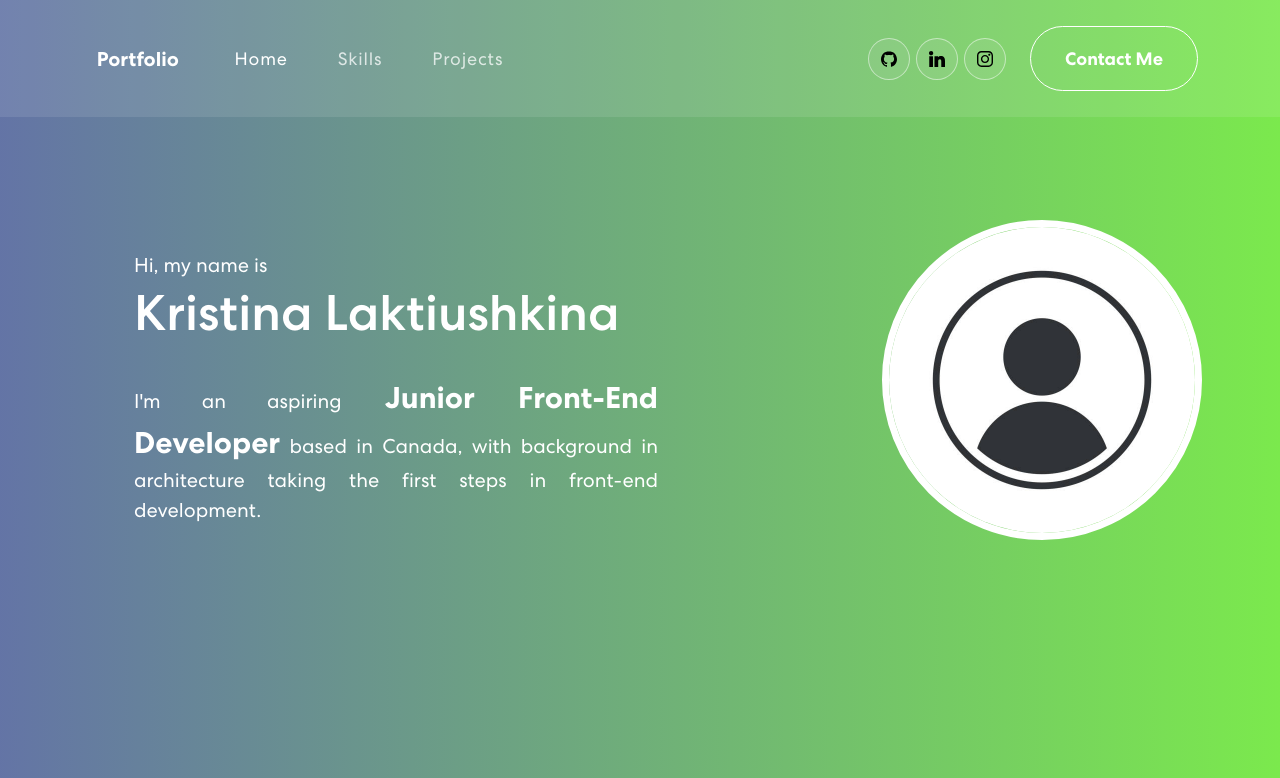
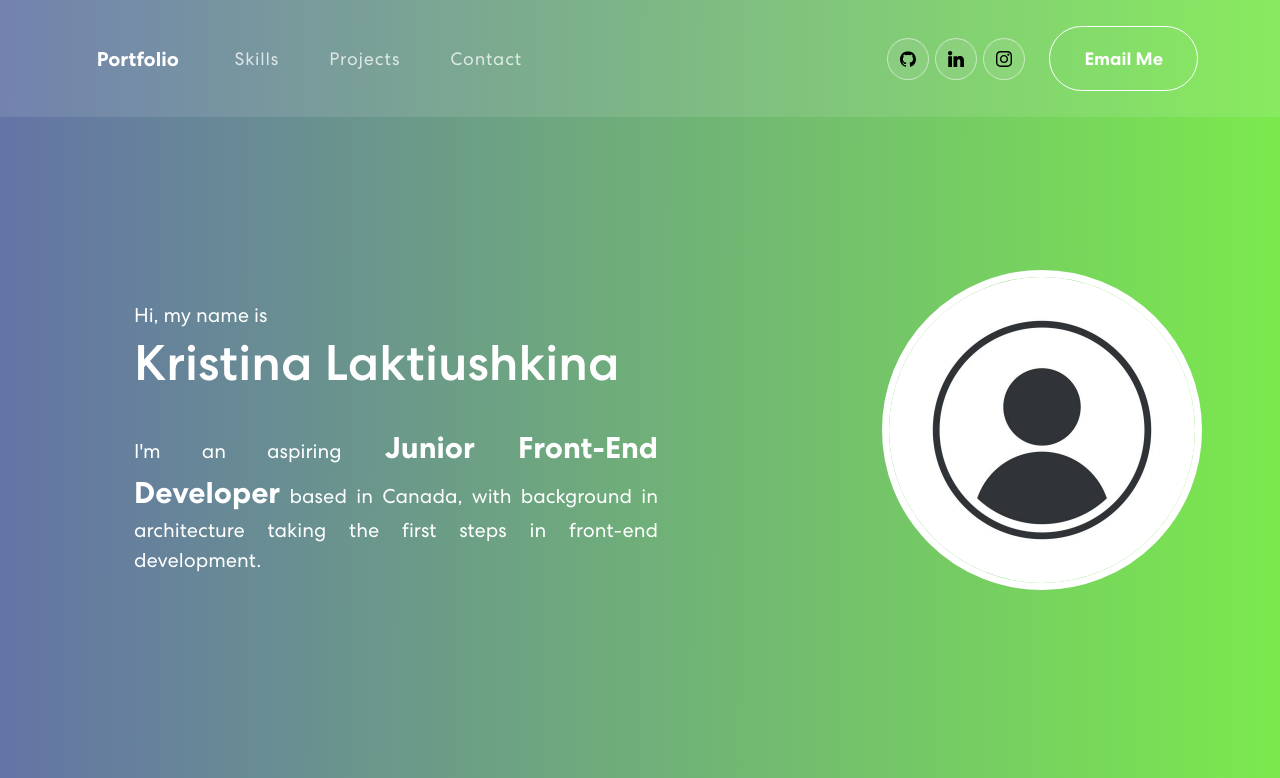
Before and after one commit to crsbka/portfolio, a React (Create React App) app: page / in a window 1280 px wide. Shown: the top 778 px of the page. Built offline with nearby package versions, Linux system fonts and the light colour scheme.

Commit message:
Change style, anchor tags

```diff
--- a/package.json
+++ b/package.json
@@ -6,6 +6,7 @@
     "@testing-library/jest-dom": "^5.16.5",
     "@testing-library/react": "^13.4.0",
     "@testing-library/user-event": "^13.5.0",
+    "antd": "^4.23.2",
     "bootstrap": "^5.2.1",
     "react": "^18.2.0",
     "react-bootstrap": "^2.5.0",
--- a/src/App.css
+++ b/src/App.css
@@ -226,7 +226,7 @@ nav.navbar .navbar-toggler[aria-expanded="true"] .navbar-toggler-icon {
 /************ Banner ************/
 
 .banner{
-  margin: 150px 50px 0 100px;
+  margin: 200px 50px 0 100px;
   font-weight: 400;
   color: #fff;
   padding: 70px 34px;
@@ -488,12 +488,8 @@ nav.navbar .navbar-toggler[aria-expanded="true"] .navbar-toggler-icon {
 .footer{
   background: rgba(23, 26, 23, 0.93);
   text-align: center;
-  padding: 25px 50px;
+  padding: 12px 0 1px;
 }
-.footer h6{
-margin-bottom: 10px;
-}
-
 
 
 
--- a/src/components/Banner.js
+++ b/src/components/Banner.js
@@ -7,7 +7,7 @@ import avatar from '../assets/img/user-icon.jpg'
 export default function Banner() {
 
     return (
-        <Container className="banner">
+        <Container id="home" className="banner">
             <Row>
                 <Col className="banner-text">
                     <p>Hi, my name is </p>
--- a/src/components/Contact.js
+++ b/src/components/Contact.js
@@ -7,7 +7,7 @@ import navIcon1 from "../assets/img/instagram-logo.svg";
 export default function Contact() {
 
     return (
-        <div className="contact">
+        <div id="contact" className="contact">
             <div className="contact-button">
                 <button onClick={() => window.location = 'mailto:crsbka@bk.ru'}>Let`s get in touch!</button>
             </div>
--- a/src/components/Footer.js
+++ b/src/components/Footer.js
@@ -8,7 +8,7 @@ export default function Footer() {
 
     return (
         <div className="footer">
-            <h6>Created by {name}</h6>
+            <h6>Coded by {name}</h6>
             <p>{year}</p>
         </div>
     )
--- a/src/components/NavBar.js
+++ b/src/components/NavBar.js
@@ -5,11 +5,16 @@ import Navbar from 'react-bootstrap/Navbar';
 import navIcon1 from "../assets/img/instagram-logo.svg";
 import navIcon2 from "../assets/img/linkedin-logo.svg";
 import navIcon3 from "../assets/img/github-logo.svg";
+import {Anchor} from 'antd';
 
 
 export default function NavBar() {
     const [activeLink, setActiveLink] = useState("home");
     const [scrolled, setScrolled] = useState(false);
+
+
+    const {Link} = Anchor;
+
 
     useEffect(() => {
         const onScroll = () => {
@@ -33,22 +38,30 @@ export default function NavBar() {
         <Navbar expand="lg" className={scrolled ? "scrolled" : ""}>
             <Container>
                 <Navbar.Brand href="#home">Portfolio</Navbar.Brand>
-                <Navbar.Toggle aria-controls="basic-navbar-nav"/>
-                <Navbar.Collapse id="basic-navbar-nav">
-                    <Nav className="me-auto">
 
-                        <Nav.Link href="#home"
-                                  className={activeLink === "home" ? "active navbar-link" : "navbar-link"}
-                                  onClick={() => onUpdateActiveLink("home")}>Home</Nav.Link>
+                <Nav className="me-auto">
+
+
+                    <Anchor>
                         <Nav.Link href="#skills"
                                   className={activeLink === "skills" ? "active navbar-link" : "navbar-link"}
                                   onClick={() => onUpdateActiveLink("skills")}>Skills</Nav.Link>
+                    </Anchor>
+
+                    <Anchor>
                         <Nav.Link href="#projects"
                                   className={activeLink === "projects" ? "active navbar-link" : "navbar-link"}
                                   onClick={() => onUpdateActiveLink("projects")}>Projects</Nav.Link>
-                    </Nav>
+                    </Anchor>
 
-                    <span className="navbar-text">
+                    <Anchor>
+                        <Nav.Link href="#contact"
+                                  className={activeLink === "contact" ? "active navbar-link" : "navbar-link"}
+                                  onClick={() => onUpdateActiveLink("contact")}>Contact</Nav.Link>
+                    </Anchor>
+                </Nav>
+
+                <span className="navbar-text">
                                       <div className="social-icon">
                                       <a href="https://github.com/crsbka"><img src={navIcon3} alt="git"/></a>
                                       <a href="https://www.linkedin.com/in/kristina-laktiushkina/"><img src={navIcon2}
@@ -56,11 +69,13 @@ export default function NavBar() {
                                       <a href="https://www.instagram.com/crsbka/?hl=en"><img src={navIcon1}
                                                                                              alt="insta"/></a>
                                       </div>
+
+
                                       <button className="vvd"
-                                              onClick={() => window.location = 'mailto:crsbka@bk.ru'}>Contact Me</button>
+                                              onClick={() => window.location = 'mailto:crsbka@bk.ru'}>Email Me</button>
                                       </span>
 
-                </Navbar.Collapse>
+
             </Container>
         </Navbar>
     );
--- a/src/components/Projects.js
+++ b/src/components/Projects.js
@@ -30,14 +30,14 @@ export const Projects = () => {
         },
         {
             title: "To-Do List",
-            description: "React",
+            description: "An online note-taking service. Built with HTML, CSS, JavaScript and React.",
             imgUrl: projImg4,
             url: "https://visionary-liger-2055a9.netlify.app/",
         },
     ];
 
     return (
-        <section className="project">
+        <section  id="projects" className="project">
 
             <Container>
                 <Row>
--- a/src/components/Skills.js
+++ b/src/components/Skills.js
@@ -24,7 +24,7 @@ export const Skills = () => {
     };
 
     return (
-        <section className="skill">
+        <section id="skills" className="skill">
             <div className="container">
                 <div className="row">
                     <div className="col-12">
```
Also changed, not shown: 1 other file (tests, documents, lock files or other folders).
